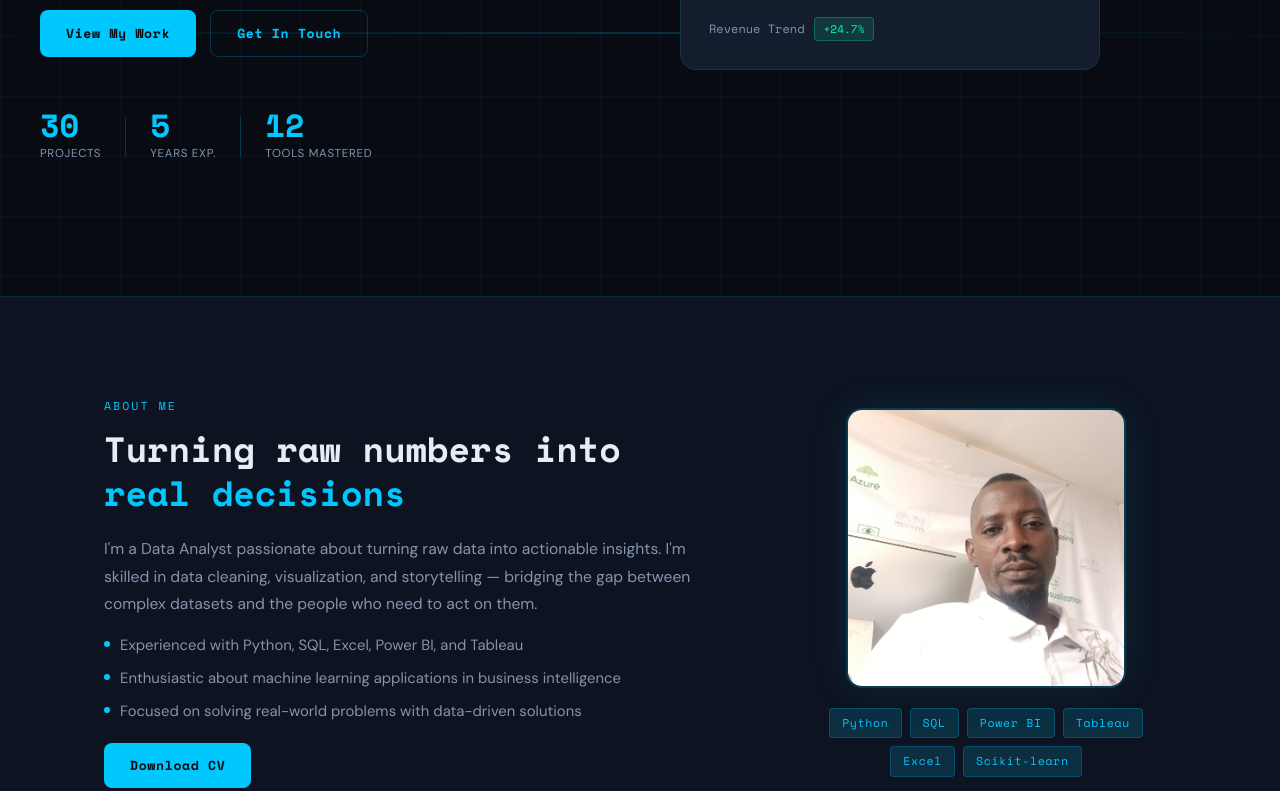
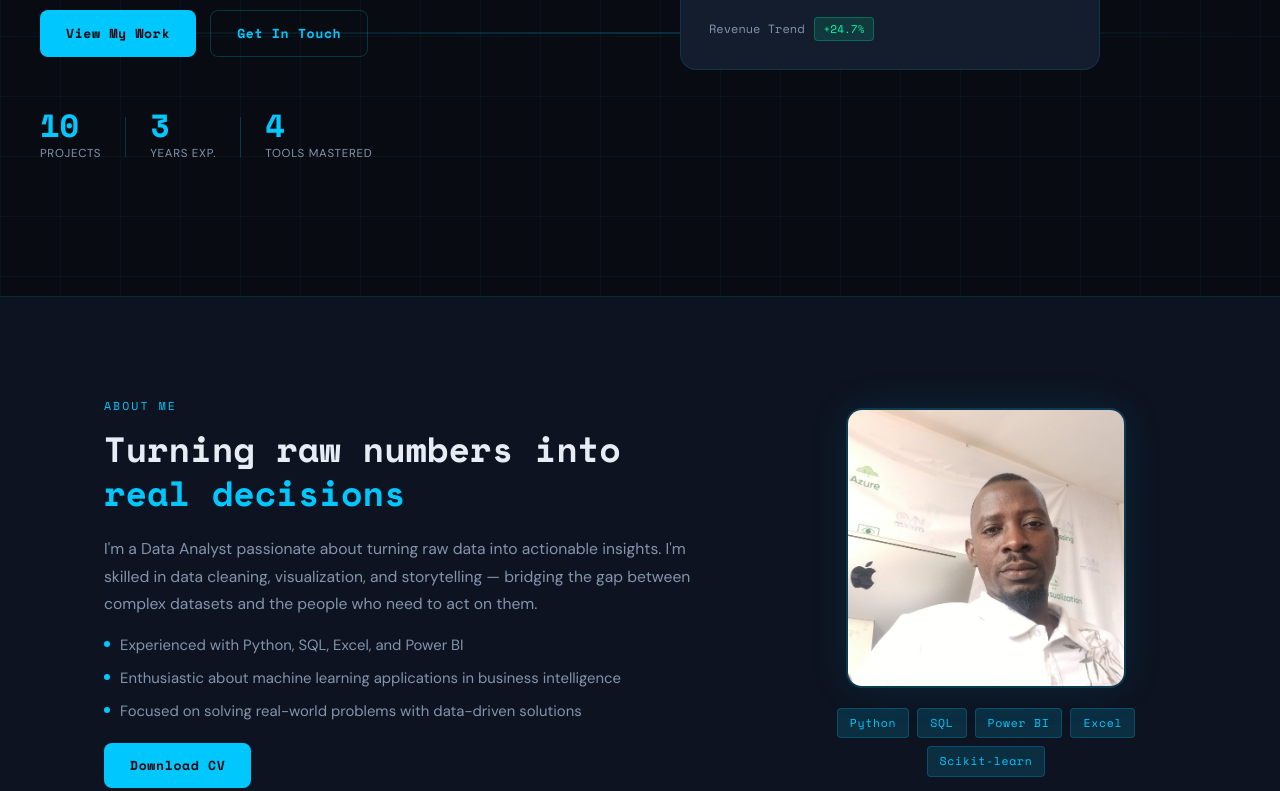
Before and after one commit to mayowaphillip/mayowaphillip.github.io, a plain HTML site: page index.html in a window 1280 px wide. Shown: the part 504-1295 px from the top of the page. Drawn offline with nearby package versions, Linux system fonts and the light colour scheme; a script that the page names is missing.

Commit message:
Update index.html

```diff
--- a/index.html
+++ b/index.html
@@ -55,11 +55,11 @@
         <a href="#contact" class="btn btn-ghost">Get In Touch</a>
       </div>
       <div class="hero-stats">
-        <div class="stat"><span class="stat-num" data-target="30">0</span><span class="stat-label">Projects</span></div>
+        <div class="stat"><span class="stat-num" data-target="10">0</span><span class="stat-label">Projects</span></div>
         <div class="stat-divider"></div>
-        <div class="stat"><span class="stat-num" data-target="5">0</span><span class="stat-label">Years Exp.</span></div>
+        <div class="stat"><span class="stat-num" data-target="3">0</span><span class="stat-label">Years Exp.</span></div>
         <div class="stat-divider"></div>
-        <div class="stat"><span class="stat-num" data-target="12">0</span><span class="stat-label">Tools Mastered</span></div>
+        <div class="stat"><span class="stat-num" data-target="4">0</span><span class="stat-label">Tools Mastered</span></div>
       </div>
     </div>
     <div class="hero-visual">
@@ -91,7 +91,7 @@
         <h2>Turning raw numbers into <span class="accent">real decisions</span></h2>
         <p>I'm a Data Analyst passionate about turning raw data into actionable insights. I'm skilled in data cleaning, visualization, and storytelling — bridging the gap between complex datasets and the people who need to act on them.</p>
         <ul class="about-list">
-          <li><span class="list-dot"></span>Experienced with Python, SQL, Excel, Power BI, and Tableau</li>
+          <li><span class="list-dot"></span>Experienced with Python, SQL, Excel, and Power BI</li>
           <li><span class="list-dot"></span>Enthusiastic about machine learning applications in business intelligence</li>
           <li><span class="list-dot"></span>Focused on solving real-world problems with data-driven solutions</li>
         </ul>
@@ -106,7 +106,6 @@
           <span class="badge">Python</span>
           <span class="badge">SQL</span>
           <span class="badge">Power BI</span>
-          <span class="badge">Tableau</span>
           <span class="badge">Excel</span>
           <span class="badge">Scikit-learn</span>
         </div>
@@ -134,7 +133,7 @@
           <div class="skill-icon">📊</div>
           <h3>Data Visualization</h3>
           <p>Building interactive dashboards and clear charts that communicate insights to both technical and non-technical stakeholders.</p>
-          <div class="skill-tags"><span>Power BI</span><span>Tableau</span><span>Matplotlib</span><span>Seaborn</span></div>
+          <div class="skill-tags"><span>Power BI</span><span>Matplotlib</span><span>Seaborn</span></div>
         </div>
 
         <div class="skill-card">
```
